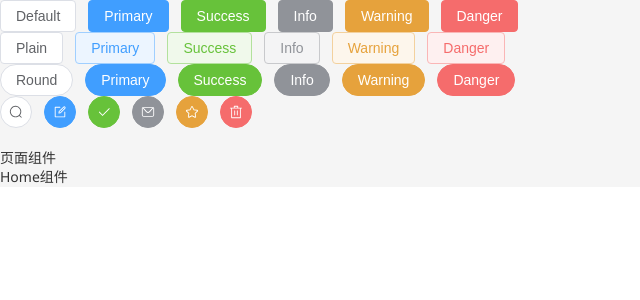
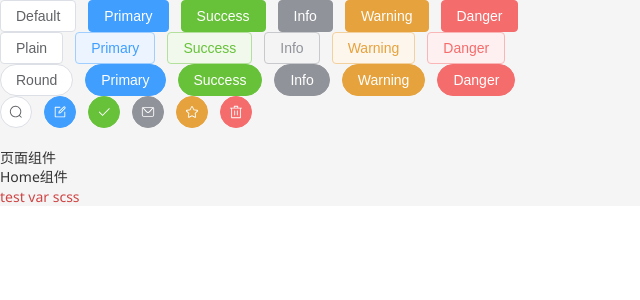
Before and after one commit to Jasonzss/tics-frontend-alpha, a Vue app: page / in a window 1280 px wide. Shown: the top 300 px of the page, without its empty margins (0-640 px from the left). Built offline with nearby package versions, Linux system fonts and the light colour scheme; no server answers.

Commit message:
scss文件的自动导入

```diff
--- a/src/App.vue
+++ b/src/App.vue
@@ -41,7 +41,16 @@
   <br/>
   <!-- 一级路由组件 -->
   <RouterView/>
+  <div class="test">
+    test var scss
+  </div>
 </template>
+
+<style scoped lang="scss">
+  .test {
+    color: $priceColor;
+  }
+</style>
 
 <script lang="ts" setup>
 import {
--- /dev/null
+++ b/src/styles/var.scss
@@ -0,0 +1,5 @@
+$xtxColor: #27ba9b;
+$helpColor: #e26237;
+$sucColor: #1dc779;
+$warnColor: #ffb302;
+$priceColor: #cf4444;
--- a/vite.config.js
+++ b/vite.config.js
@@ -35,6 +35,7 @@
         //自动导入定制化样式文件进行样式覆盖
         additionalData: `
           @use "@/styles/element/index.scss" as *;
+          @use "@/styles/var.scss" as *;
         `,
       }
     }
```
